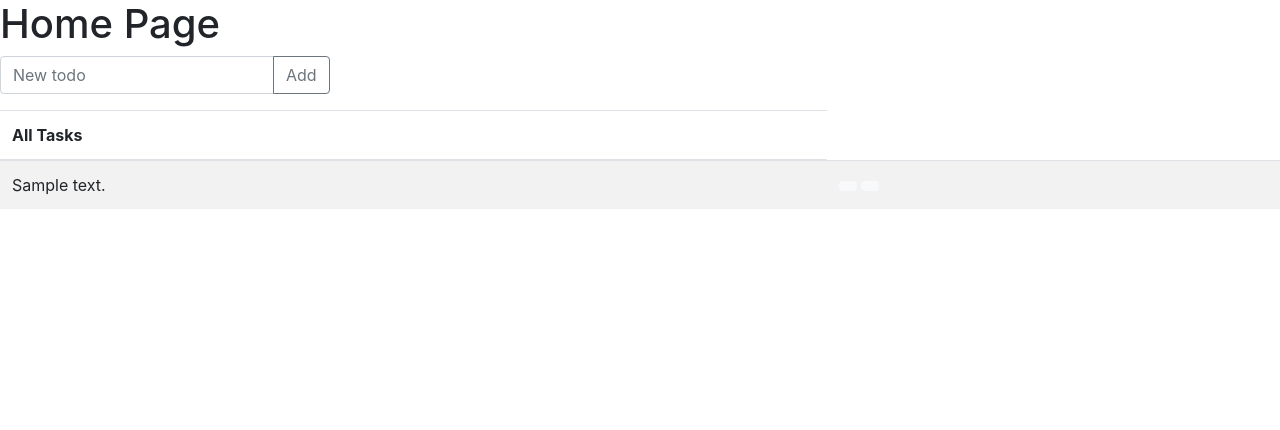
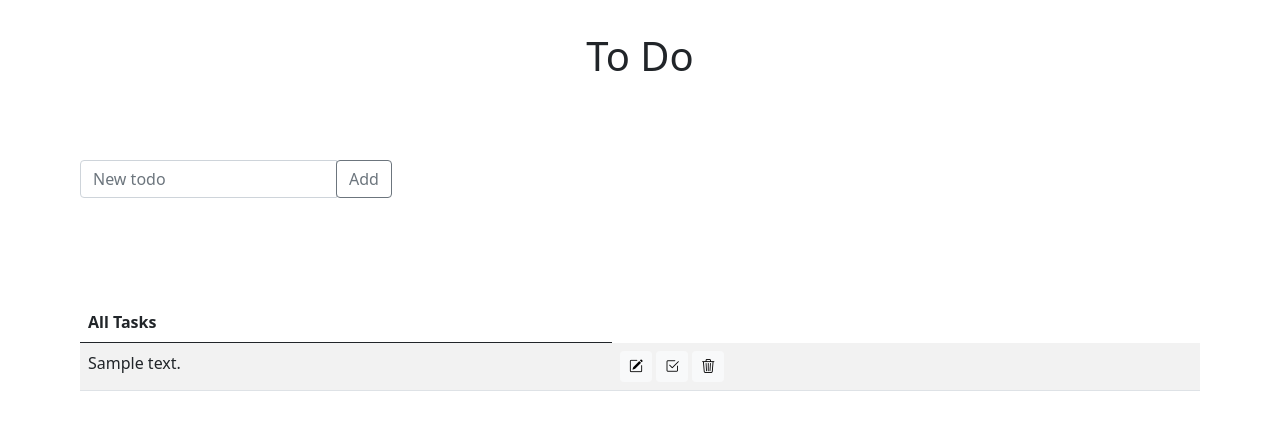
Before and after one commit to saurzv/todo-flask, a Flask app: page / in a window 1280 px wide. Shown: the top 430 px of the page. Run offline with Flask 2, Linux system fonts and the light colour scheme; a database or web service that is not in the repository returns one stand-in record (values such as "Sample title").

Commit message:
Add delete and edit method

```diff
--- a/todo/main/routes.py
+++ b/todo/main/routes.py
@@ -21,9 +21,27 @@ def add():
 
 
 @main.route('/api/update/<id>', methods=['GET'])
-def update(id):
+def done(id):
+    todo_db = mongo.db.todo
+    todo_db.update_one({"_id": ObjectId(id)}, {"$set": {'complete': True}})
+
+    return redirect(url_for('main.index'))
+
+
+@main.route('/edit/<id>', methods=['GET', 'POST'])
+def edit(id):
     todo_db = mongo.db.todo
     todo_item = todo_db.find_one({"_id": ObjectId(id)})
-    todo_item['complete'] = True
-    todo_db.update_one({"_id": ObjectId(id)}, {"$set": {'complete': True}})
+    if (request.method == 'GET'):
+        return render_template('edit_task.html', todo=todo_item)
+    elif (request.method == 'POST'):
+        new_text = request.form.get('edited-todo')
+        todo_db.update_one({"_id": ObjectId(id)}, {"$set": {'text': new_text}})
+        return redirect(url_for('main.index'))
+
+
+@ main.route("/api/delete/<id>", methods=['GET'])
+def delete(id):
+    todo_db = mongo.db.todo
+    todo_db.delete_one({"_id": ObjectId(id)})
     return redirect(url_for('main.index'))
--- /dev/null
+++ b/todo/static/index.css
@@ -0,0 +1,13 @@
+@import url("https://cdn.jsdelivr.net/npm/bootstrap-icons@1.10.3/font/bootstrap-icons.css");
+
+.main-form,
+.todo-table
+{
+    display: flex;
+    margin: 5rem;
+}
+
+.heading {
+    padding-top: 2rem;
+    text-align: center;
+}
--- /dev/null
+++ b/todo/templates/form.html
@@ -0,0 +1,28 @@
+<div class="main-form">
+  <form
+    action="{{ url_for('main.add') }}"
+    method="POST"
+    role="form"
+    class="form-inline"
+  >
+    <div class="input-group mb-4">
+      <input
+        name="add-todo"
+        type="text"
+        class="form-control"
+        placeholder="New todo"
+        aria-label="New Task"
+        aria-describedby="button-addon1"
+      />
+      <div class="input-group-append">
+        <button
+          class="btn btn-outline-secondary"
+          type="submit"
+          id="button-addon1"
+        >
+          Add
+        </button>
+      </div>
+    </div>
+  </form>
+</div>
--- /dev/null
+++ b/todo/templates/header.html
@@ -0,0 +1,23 @@
+<head>
+  <!-- Required meta tags -->
+  <meta charset="utf-8" />
+  <meta
+    name="viewport"
+    content="width=device-width, initial-scale=1, shrink-to-fit=no"
+  />
+
+  <link
+    href="https://cdn.jsdelivr.net/npm/bootstrap@5.0.2/dist/css/bootstrap.min.css"
+    rel="stylesheet"
+    integrity="sha384-EVSTQN3/azprG1Anm3QDgpJLIm9Nao0Yz1ztcQTwFspd3yD65VohhpuuCOmLASjC"
+    crossorigin="anonymous"
+  />
+  <script
+    src="https://cdn.jsdelivr.net/npm/bootstrap@5.0.2/dist/js/bootstrap.bundle.min.js"
+    integrity="sha384-MrcW6ZMFYlzcLA8Nl+NtUVF0sA7MsXsP1UyJoMp4YLEuNSfAP+JcXn/tWtIaxVXM"
+    crossorigin="anonymous"
+  ></script>
+  <link rel="stylesheet" href="{{ url_for('static', filename='index.css') }}" />
+
+  <title>To Do</title>
+</head>
--- a/todo/templates/index.html
+++ b/todo/templates/index.html
@@ -1,90 +1,9 @@
 <!DOCTYPE html>
 <html lang="en">
+  {% include './header.html' %}
 
-<head>
-    <!-- Required meta tags -->
-    <meta charset="utf-8" />
-    <meta name="viewport" content="width=device-width, initial-scale=1, shrink-to-fit=no" />
-
-    <!-- Bootstrap CSS -->
-    <link rel="stylesheet" href="https://cdn.jsdelivr.net/npm/bootstrap@4.4.1/dist/css/bootstrap.min.css"
-        integrity="sha384-Vkoo8x4CGsO3+Hhxv8T/Q5PaXtkKtu6ug5TOeNV6gBiFeWPGFN9MuhOf23Q9Ifjh" crossorigin="anonymous" />
-
-    <title>To Do</title>
-</head>
-
-<body>
-    <!-- Optional JavaScript -->
-    <!-- jQuery first, then Popper.js, then Bootstrap JS -->
-    <script src="https://code.jquery.com/jquery-3.4.1.slim.min.js"
-        integrity="sha384-J6qa4849blE2+poT4WnyKhv5vZF5SrPo0iEjwBvKU7imGFAV0wwj1yYfoRSJoZ+n"
-        crossorigin="anonymous"></script>
-    <script src="https://cdn.jsdelivr.net/npm/popper.js@1.16.0/dist/umd/popper.min.js"
-        integrity="sha384-Q6E9RHvbIyZFJoft+2mJbHaEWldlvI9IOYy5n3zV9zzTtmI3UksdQRVvoxMfooAo"
-        crossorigin="anonymous"></script>
-    <script src="https://cdn.jsdelivr.net/npm/bootstrap@4.4.1/dist/js/bootstrap.min.js"
-        integrity="sha384-wfSDF2E50Y2D1uUdj0O3uMBJnjuUD4Ih7YwaYd1iqfktj0Uod8GCExl3Og8ifwB6"
-        crossorigin="anonymous"></script>
-
-    <div class="todo">
-        <h1>Home Page</h1>
-    </div>
-
-    <div class="main-form">
-        <form action="{{ url_for('main.add') }}" method="POST" role="form" class="form-inline">
-            <div class="input-group mb-3">
-                <input name="add-todo" type="text" class="form-control" placeholder="New todo" aria-label="New Task"
-                    aria-describedby="button-addon2" />
-                <div class="input-group-append">
-                    <button class="btn btn-outline-secondary" type="submit" id="button-addon2">
-                        Add
-                    </button>
-                </div>
-            </div>
-        </form>
-    </div>
-
-    <div class="todo-table">
-        <table class="table table-striped">
-            <thead>
-                <tr>
-                    <th scope="col">All Tasks</th>
-                </tr>
-            </thead>
-            <tbody>
-                {% for todo in todos %}
-                <tr>
-                    {% if todo.complete == true %}
-                    <td>
-                        <span style="color: black;text-decoration: line-through;">
-                            <span style="color: #b1b1b1;">
-                            {{ todo.text }}
-                            </span>
-                        </span>
-                    </td>
-                    {% else %}
-                    <td>{{ todo.text }}</td>
-                    {% endif %}
-                    <td>
-                        <a
-                            class="btn btn-light btn-sm edit-btn"
-                            href="{{ url_for('main.update', id=todo._id) }}"
-                        >
-                            <i class="bi bi-pencil-square"></i>
-                        </a>
-                        <a
-                            class="btn btn-light btn-sm del-btn"
-                            task-id="{{ todo._id }}"
-                        >
-                            <i class="bi bi-trash3"></i>
-                        </a>
-                    </td>
-                </tr>
-                {% endfor %}
-            </tbody>
-        </table>
-        </table>
-    </div>
-</body>
-
+  <body>
+    <h1 class="heading">To Do</h1>
+    {% include './form.html' %} {% include './table.html' %}
+  </body>
 </html>
--- /dev/null
+++ b/todo/templates/table.html
@@ -0,0 +1,44 @@
+<div class="todo-table">
+  <table class="table table-striped">
+    <thead>
+      <tr>
+        <th scope="col">All Tasks</th>
+      </tr>
+    </thead>
+    <tbody>
+      {% for todo in todos %}
+      <tr>
+        {% if todo.complete == true %}
+        <td>
+          <span style="color: black; text-decoration: line-through">
+            <span style="color: #b1b1b1"> {{ todo.text }} </span>
+          </span>
+        </td>
+        {% else %}
+        <td>{{ todo.text }}</td>
+        {% endif %}
+        <td>
+          <a
+            href="{{ url_for('main.edit', id=todo._id) }}"
+            class="btn btn-light btn-sm"
+          >
+            <i class="bi bi-pencil-square"></i>
+          </a>
+          <a
+            class="btn btn-light btn-sm"
+            href="{{ url_for('main.done', id=todo._id) }}"
+          >
+            <i class="bi bi-check2-square"></i>
+          </a>
+          <a
+            class="btn btn-light btn-sm"
+            href="{{ url_for('main.delete', id=todo._id) }}"
+          >
+            <i class="bi bi-trash3"></i>
+          </a>
+        </td>
+      </tr>
+      {% endfor %}
+    </tbody>
+  </table>
+</div>
```
Also changed, not shown: todo/templates/edit_task.html (added, +32 -0 lines).
